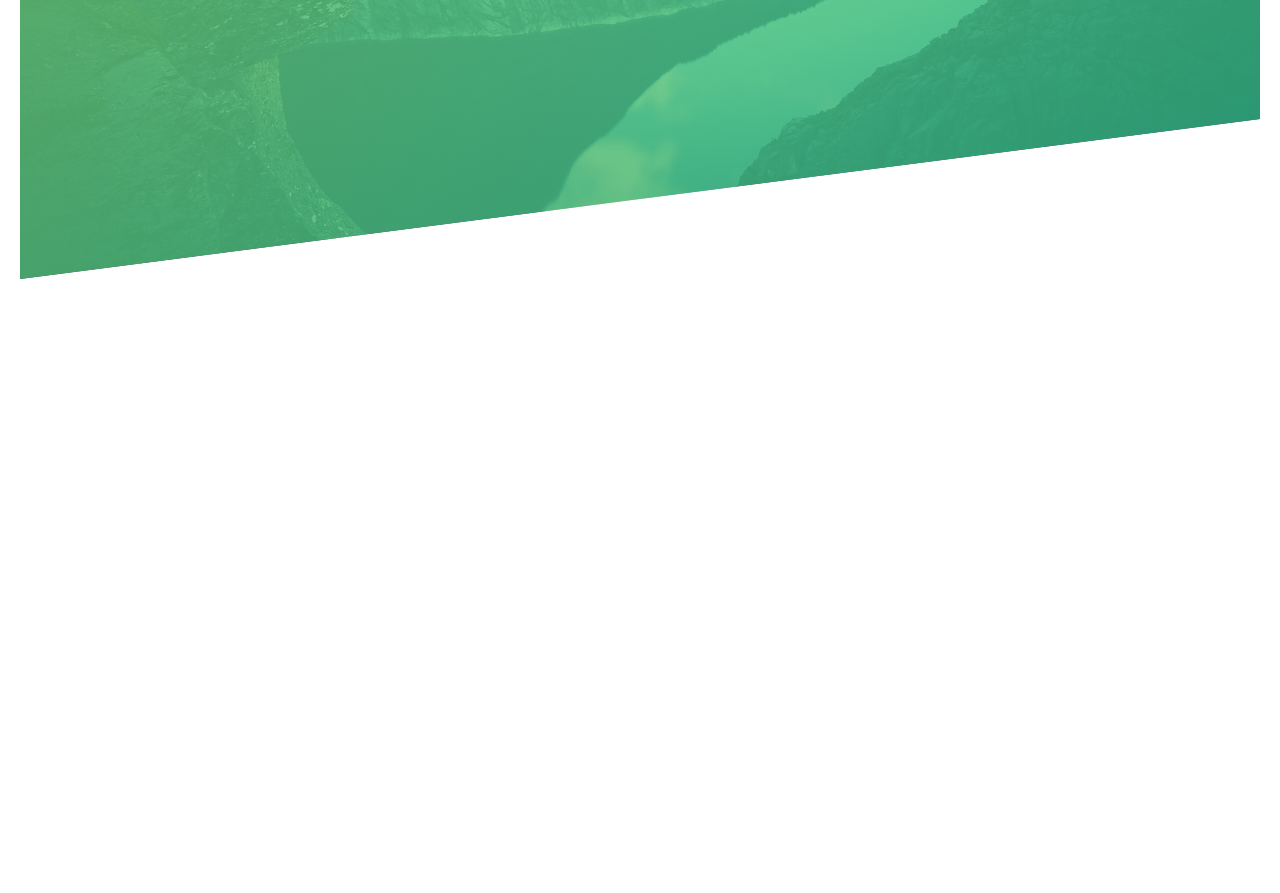
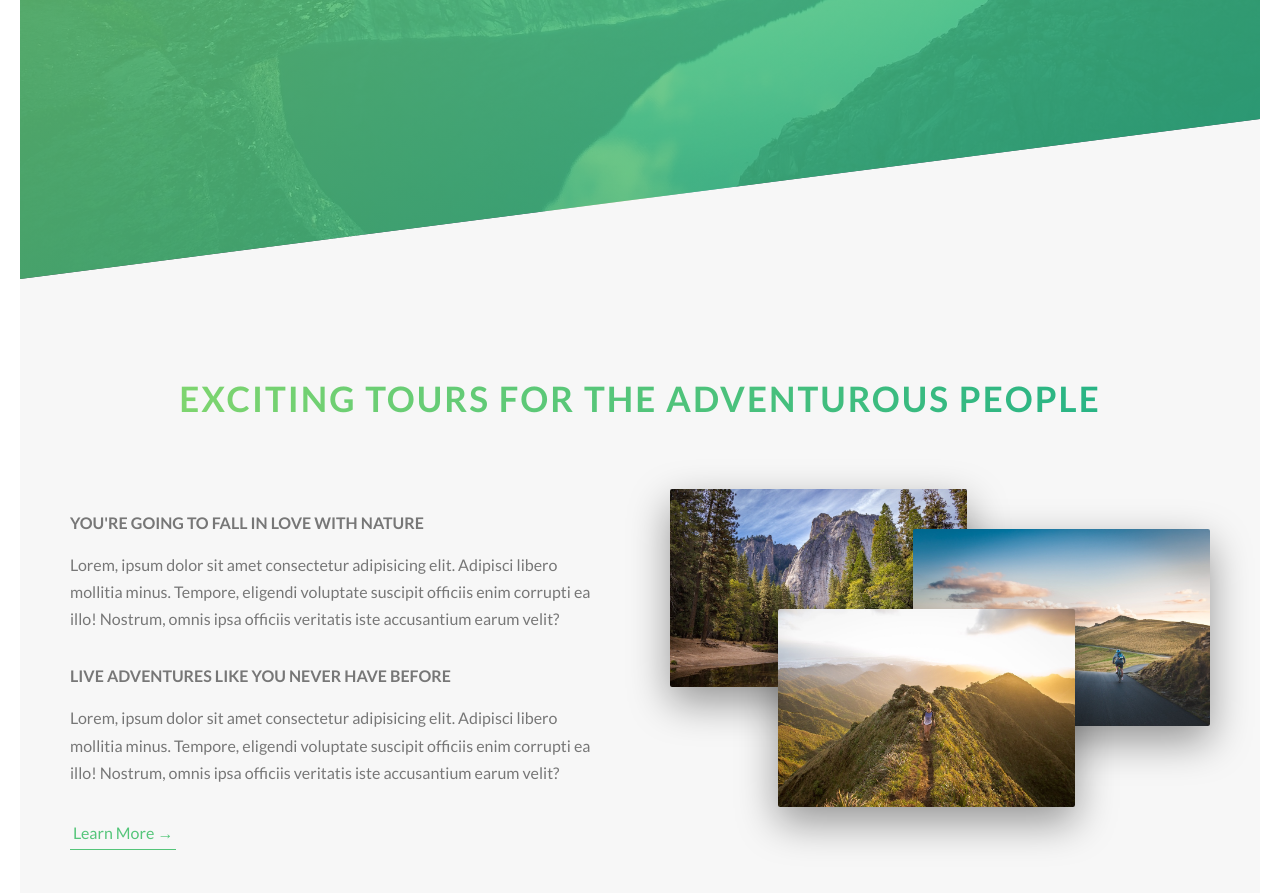
Before and after one commit to vignesh-githunt/Natours, a website: page index.html in a window 1280 px wide. Shown: the part 501-1394 px from the top of the page. Before the commit the page ends 800 px from the top, so only its background shows below. Drawn offline with Linux system fonts and the light colour scheme.

Commit message:
📦 NEW: Complete about section

```diff
--- a/index.html
+++ b/index.html
@@ -1,15 +1,17 @@
 <!DOCTYPE html>
 <html lang="en">
+  <head>
+    <meta charset="UTF-8" />
+    <meta name="viewport" content="width=device-width, initial-scale = 1.0" />
+    <meta http-equiv="X-UA-Compatible" content="ie-edge" />
 
-<head>
-    <meta charset="UTF-8">
-    <meta name="viewport" content="width=device-width, initial-scale = 1.0">
-    <meta http-equiv="X-UA-Compatible" content="ie-edge">
+    <link
+      href="https://fonts.googleapis.com/css?family=Lato:100,300,400,700,900"
+      rel="stylesheet"
+    />
 
-    <link href="https://fonts.googleapis.com/css?family=Lato:100,300,400,700,900" rel="stylesheet">
-
-    <link rel="stylesheet" href="css/style.css">
-    <link rel="shortcut icon" type="image/png" href="img/favicon.png">
+    <link rel="stylesheet" href="css/style.css" />
+    <link rel="shortcut icon" type="image/png" href="img/favicon.png" />
 
     <title>Natours | Exciting tours for adventurous people</title>
   </head>
@@ -17,7 +19,7 @@
   <body>
     <header class="header">
       <div class="header__logo-box">
-            <img src="img/logo-white.png" alt="Logo" class="header__logo">
+        <img src="img/logo-white.png" alt="Logo" class="header__logo" />
       </div>
       <div class="header__text-box">
         <h1 class="heading-primary">
@@ -26,8 +28,49 @@
         </h1>
         <a href="#" class="btn btn--white btn--animated">Discover Our Tours</a>
       </div>
+    </header>
 
-    </header>
+    <main>
+      <section class="section-about">
+        <div class="u-center-text u-margin-bottom-big">
+          <h2 class="heading-secondary">
+            Exciting tours for the adventurous people
+          </h2>
+        </div>
+        <div class="row">
+          <div class="col-1-of-2">
+            <h3 class="heading-tertiary u-margin-bottom-small">
+              You're going to fall in love with nature
+            </h3>
+            <p class="paragraph">
+              Lorem, ipsum dolor sit amet consectetur adipisicing elit. Adipisci
+              libero mollitia minus. Tempore, eligendi voluptate suscipit
+              officiis enim corrupti ea illo! Nostrum, omnis ipsa officiis
+              veritatis iste accusantium earum velit?
+            </p>
+            <h3 class="heading-tertiary u-margin-bottom-small">
+              Live adventures like you never have before
+            </h3>
+            <p class="paragraph">
+              Lorem, ipsum dolor sit amet consectetur adipisicing elit. Adipisci
+              libero mollitia minus. Tempore, eligendi voluptate suscipit
+              officiis enim corrupti ea illo! Nostrum, omnis ipsa officiis
+              veritatis iste accusantium earum velit?
+            </p>
+            <a href="#"" class="btn-text">
+                Learn More &rarr;
+            </a>
+          </div>
+          <div class="col-1-of-2">
+            <div class="composition">
+                <img src="img/nat-1-large.jpg" alt="Photo 1" class="composition__photo composition__photo--p1">
+                <img src="img/nat-2-large.jpg" alt="Photo 2" class="composition__photo composition__photo--p2">
+                <img src="img/nat-3-large.jpg" alt="Photo 3" class="composition__photo composition__photo--p3">
+            </div>
+          </div>
+        </div>
+      </section>
+    </main>
 
     <!-- <section class="grid-test">
         <div class="row">
@@ -96,7 +139,5 @@
             </div>
         </div>
     </section> -->
-
   </body>
-
 </html>
--- a/sass/abstracts/_variables.scss
+++ b/sass/abstracts/_variables.scss
@@ -5,8 +5,12 @@ $color-primary-dark: #28b485;
 $color-grey-dark: #777;
 $color-white: #fff;
 $color-black: #000;
+$color-grey-light-1: #f7f7f7;
 
 //Grids
 $grid-width: 114rem;
 $gutter-verticle: 8rem;
 $gutter-horizontal: 6rem;
+
+//font-sizes
+$default-font-size: 1.6rem;
--- a/sass/base/_typography.scss
+++ b/sass/base/_typography.scss
@@ -29,3 +29,36 @@ body {
         animation: moveInRight 1s ease-in-out;
     }
 }
+
+.heading-secondary {
+    font-size: 3.5rem;
+    text-transform: uppercase;
+    font-weight: 700;
+    display: inline-block;
+    background-image: linear-gradient(to right, $color-primary-light, $color-primary-dark);
+    -webkit-background-clip: text;
+    background-clip: text;
+    color: transparent;
+    letter-spacing: .2rem;
+    transition: all .2s;
+
+
+    &:hover {
+        transform: skewY(2deg) skewX(15deg) scale(1.1);
+        text-shadow: .5rem 1rem 2rem rgba($color-black, .2);
+    }
+}
+
+.heading-tertiary {
+    font-size: $default-font-size;
+    font-weight: 700;
+    text-transform: uppercase;
+}
+
+.paragraph {
+    font-size: $default-font-size;
+
+    &:not(:last-child) {
+        margin-bottom: 3rem;
+    }
+}
--- a/sass/base/_utilities.scss
+++ b/sass/base/_utilities.scss
@@ -0,0 +1,17 @@
+.u-center-text {
+    text-align: center;
+}
+
+
+.u-margin-bottom-small {
+    margin-bottom: 1.5rem;
+}
+
+.u-margin-bottom-medium {
+    margin-bottom: 4rem;
+
+}
+
+.u-margin-bottom-big {
+    margin-bottom: 8rem;
+}
--- a/sass/components/_button.scss
+++ b/sass/components/_button.scss
@@ -1,4 +1,5 @@
 .btn {
+
     &:link,
     &:visited {
         text-transform: uppercase;
@@ -9,7 +10,7 @@
         backface-visibility: hidden;
         transition: all .2s;
         position: relative;
-        font-size: 1.6rem;
+        font-size: $default-font-size;
     }
 
     &:hover {
@@ -54,3 +55,30 @@
         animation-fill-mode: backwards;
     }
 }
+
+.btn-text {
+
+    &:link,
+    &:visited {
+        font-size: $default-font-size;
+        color: $color-primary;
+        display: inline-block;
+        text-decoration: none;
+        border-bottom: 1px solid $color-primary;
+        padding: 3px;
+        transition: all .2s;
+    }
+
+    &:hover {
+        background-color: $color-primary;
+        color: $color-white;
+        box-shadow: 0 1rem 2rem rgba($color-black, .15);
+        transform: translateY(-2px);
+    }
+
+    &:active {
+        box-shadow: 0 .5rem 1rem rgba($color-black, .15);
+        transform: translateY(0);
+    }
+
+}
--- /dev/null
+++ b/sass/components/_composition.scss
@@ -0,0 +1,39 @@
+.composition {
+    position: relative;
+
+    &__photo {
+        width: 55%;
+        box-shadow: 0 1.5rem 4rem rgba($color-black, .4);
+        border-radius: 2px;
+        position: absolute;
+        z-index: 10;
+        transition: .2s;
+        outline-offset: 1.5rem;
+
+        &--p1 {
+            left: 0;
+            top: -2rem;
+        }
+
+        &--p2 {
+            right: 0;
+            top: 2rem;
+        }
+
+        &--p3 {
+            left: 20%;
+            top: 10rem;
+        }
+
+        &:hover {
+            outline: 1.5rem solid $color-primary;
+            transform: scale(1.05) translateY(-.5rem);
+            box-shadow: 0 2.5rem 4rem rgba($color-black, .5);
+            z-index: 20;
+        }
+    }
+
+    &:hover &__photo:not(:hover) {
+        transform: scale(.95);
+    }
+}
--- a/sass/layout/_grid.scss
+++ b/sass/layout/_grid.scss
@@ -1,6 +1,5 @@
 .row {
     max-width: $grid-width;
-    background-color: #eee;
     margin: 0 auto;
 
     &:not(:last-child) {
@@ -10,7 +9,6 @@
     @include clearfix;
 
     [class^="col-"] {
-        background-color: orangered;
         float: left;
 
         &:not(:last-child) {
--- a/sass/main.scss
+++ b/sass/main.scss
@@ -8,6 +8,7 @@
 @import "base/utilities";
 
 @import "components/button";
+@import "components/composition";
 
 @import "layout/header";
 @import "layout/grid";
--- a/sass/pages/_home.scss
+++ b/sass/pages/_home.scss
@@ -0,0 +1,5 @@
+.section-about {
+    background-color: $color-grey-light-1;
+    padding: 25rem 0;
+    margin-top: -20vh;
+}
```
Also changed, not shown: css/style.css. Lines whose indentation alone changed are shown as unchanged.
